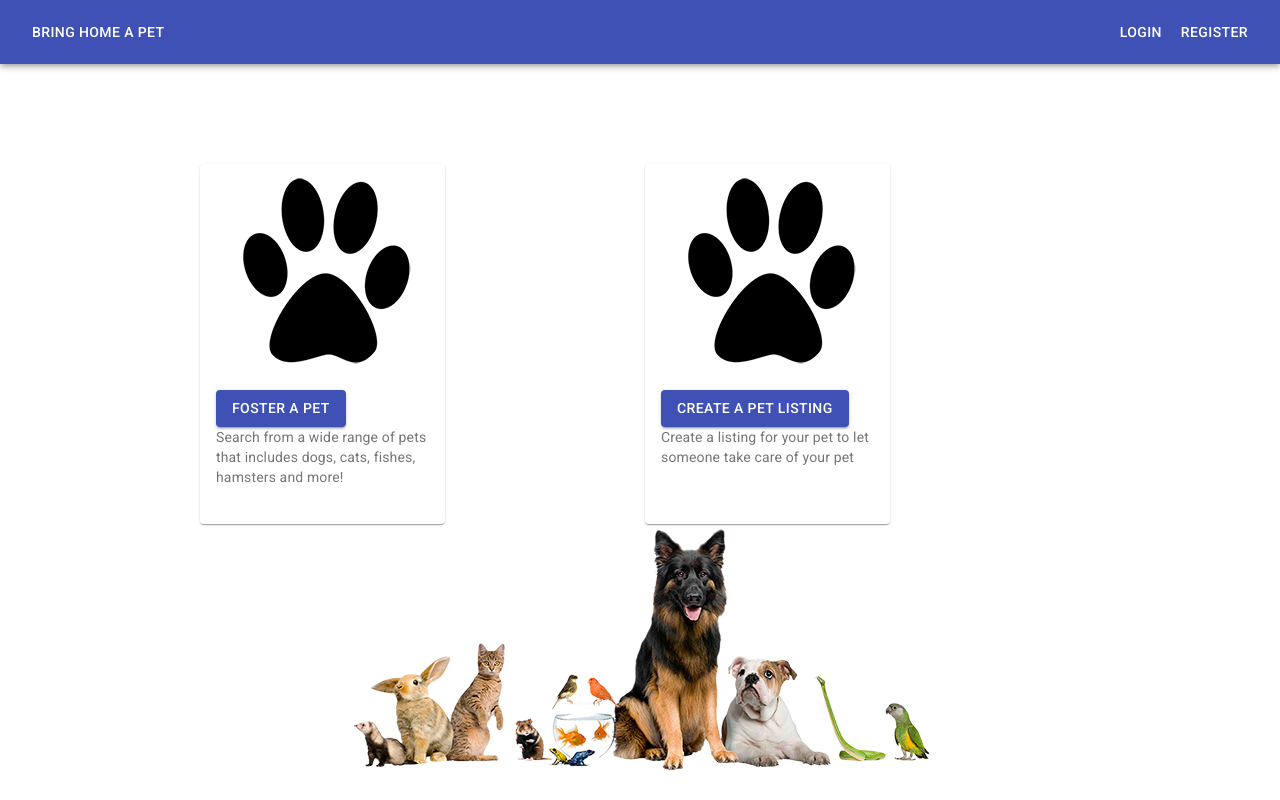
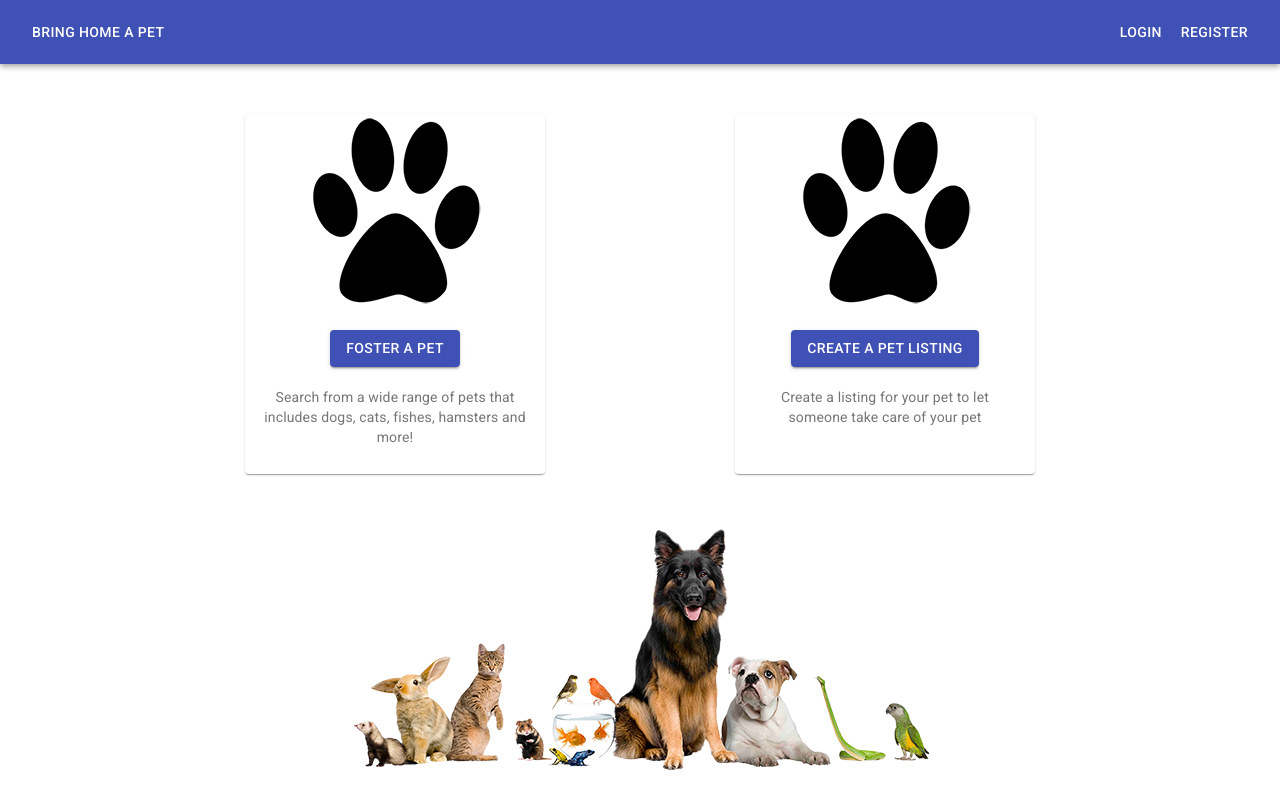
Before and after one commit to vasisht54/Pet-Foster-Frontend, a React (Create React App) app: page / in a window 1280 px wide. Built offline with nearby package versions, Linux system fonts and the light colour scheme.

Commit message:
Algin home page cards

```diff
--- a/src/Home/OptionsCard.js
+++ b/src/Home/OptionsCard.js
@@ -10,17 +10,19 @@ import { useHistory } from 'react-router-dom';
 const useStyles = makeStyles({
   root: {
     minHeight: 360,
-    maxWidth: 245,
-    marginLeft: 200,
-    marginTop: 100,
+    width: 300,
     display: 'inline-block',
+    textAlign: "center",
+    position: "relative"
   },
   media: {
-    marginLeft: 25,
-    marginTop: 10,
+    margin: "auto",
     height: 200,
     width: 200,
   },
+  textInfo: {
+    paddingTop: "20px"
+  }
 });
 
 export default function OptionsCard({ title, description, image, route }) {
@@ -44,7 +46,7 @@ export default function OptionsCard({ title, description, image, route }) {
         >
           {title}
         </Button>
-        <Typography variant='body2' color='textSecondary' component='p'>
+        <Typography variant='body2' color='textSecondary' component='p' className={classes.textInfo}>
           {description}
         </Typography>
       </CardContent>
--- a/src/Home/index.js
+++ b/src/Home/index.js
@@ -1,4 +1,4 @@
-import {makeStyles} from "@material-ui/core/styles";
+import { makeStyles } from "@material-ui/core/styles";
 import OptionsCard from "./OptionsCard";
 // import { useHistory } from 'react-router-dom';
 
@@ -12,11 +12,10 @@ const useStyles = makeStyles({
     backgroundPosition: "bottom",
   },
   optionsWrapper: {
-    // display: 'flex',
-    minHeight: "100vh",
-    justifyContent: "center",
-    alignItems: "center",
-    border: "1px solid",
+    padding: "0 150px",
+    display: "flex",
+    justifyContent: "space-around",
+    paddingTop: "50px",
   },
 });
 
@@ -25,7 +24,7 @@ const Home = () => {
 
   return (
     <div className={classes.root}>
-      <div className="optionsWrapper">
+      <div className={classes.optionsWrapper}>
         <OptionsCard
           title="Foster A Pet"
           description="Search from a wide range of pets that includes dogs, cats, fishes, hamsters and more!"
@@ -39,14 +38,6 @@ const Home = () => {
           route="/create"
         />
       </div>
-
-      {/* <h4>Home</h4>
-      <div>
-        <Link to='/search'>Meet Pets</Link>
-      </div>
-      <div>
-        <Link to='/create'>Create a Pet Listing</Link>
-      </div> */}
     </div>
   );
 };
--- a/src/PetSearch/petSearchDetails.js
+++ b/src/PetSearch/petSearchDetails.js
@@ -171,8 +171,6 @@ export const PetDetails = () => {
             <div>
               <Button
                 href="/search"
-                variant="contained"
-                color="primary"
                 className={classes.backButton}
                 startIcon={<ArrowBackIosIcon />}
               >
```
